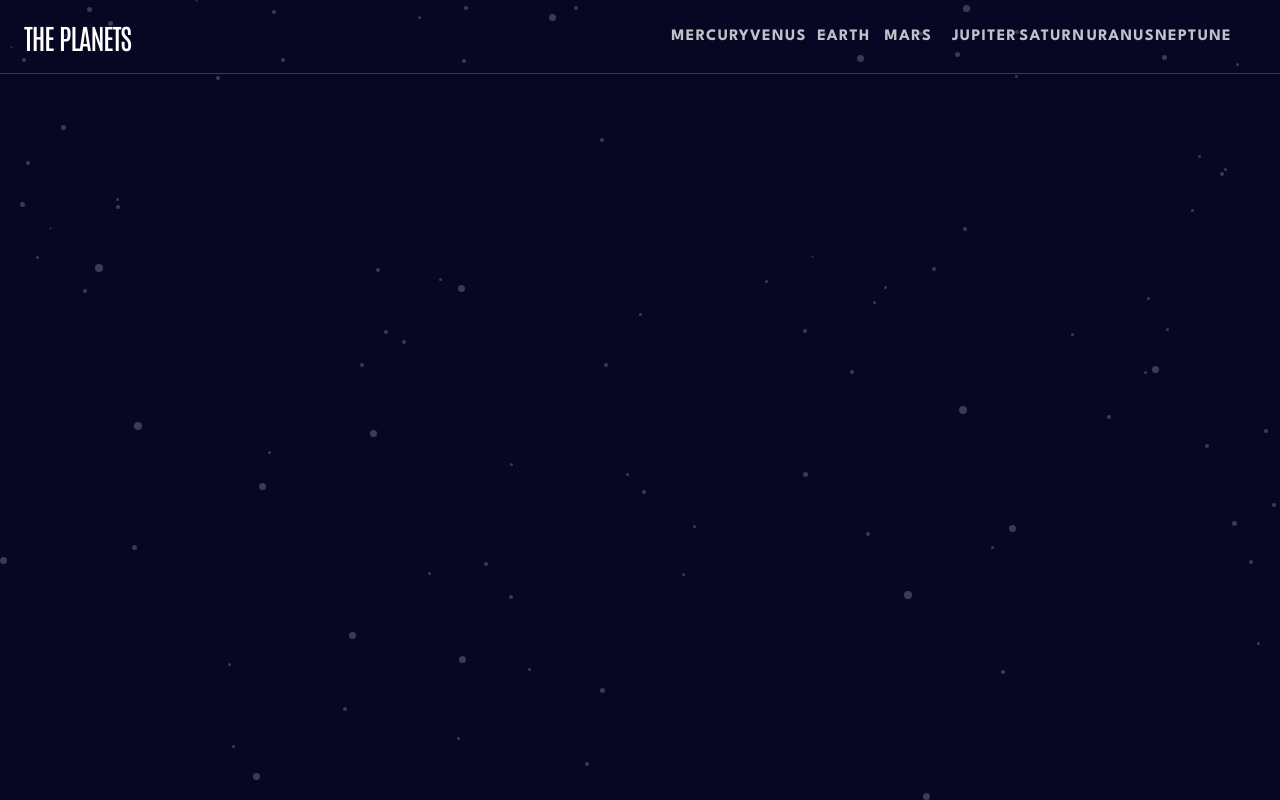
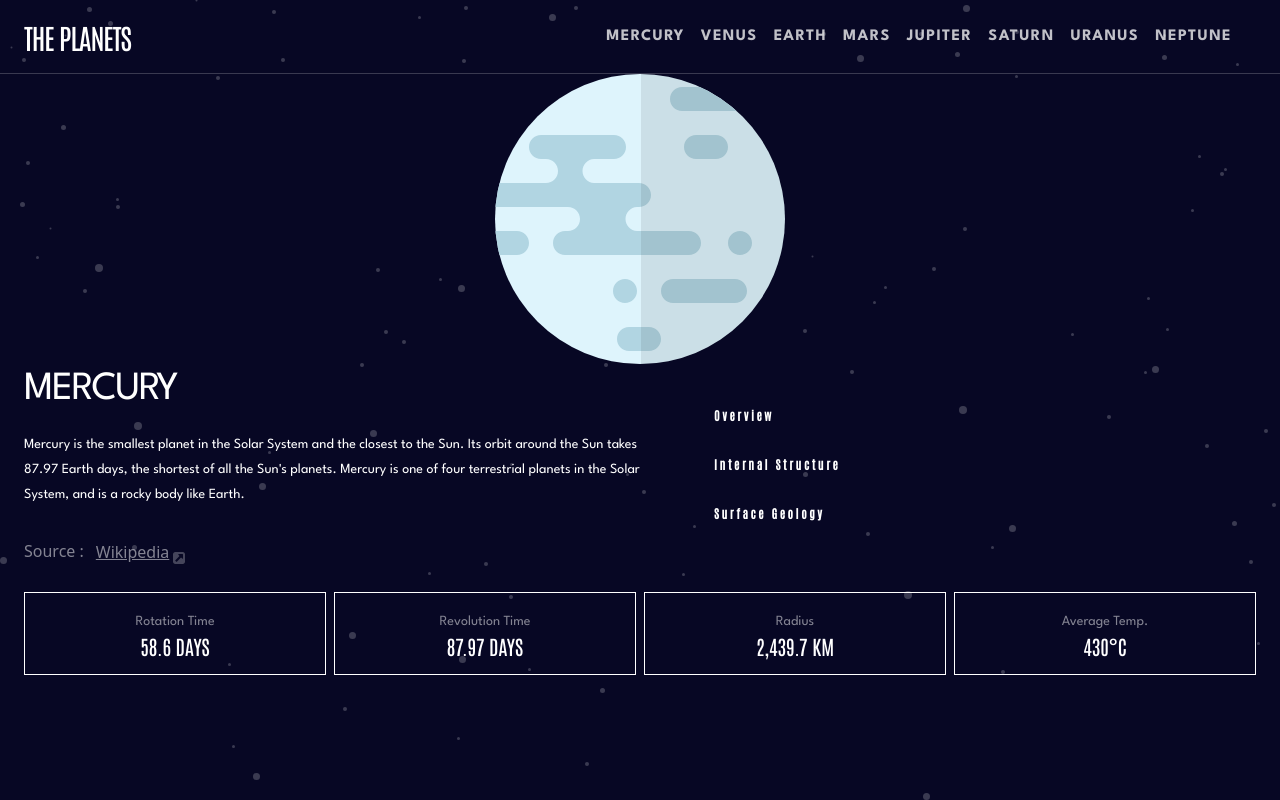
Before and after one commit to barnettet31/planet-fact-ts-react, a React (Create React App) app: page / in a window 1280 px wide. Built offline with nearby package versions, Linux system fonts and the light colour scheme.

Commit message:
created dynamic image sizes

```diff
--- a/src/components/button/button.component.tsx
+++ b/src/components/button/button.component.tsx
@@ -1,7 +1,7 @@
 import { Heading } from "../text/heading.component";
 
 type IButtonProps = {
-    children:JSX.Element;
+    children:JSX.Element | string;
     planet:string;
 
 }
@@ -17,7 +17,7 @@ const activeColors:{
     Uranus:"#1EC1A2",
     Neptune:"#2D68F0",
 }
-function Button  ({children, planet}:IButtonProps){
+export function Button  ({children, planet}:IButtonProps){
 return <div className={`bg-transparent hover:bg-[#D8D8D8] active:bg-[${activeColors[planet]}] text-left pl-[74px] py-3`}>
     <Heading type="h3">{children}</Heading>
 </div>
--- a/src/components/nav-bar/navbar.component.tsx
+++ b/src/components/nav-bar/navbar.component.tsx
@@ -50,7 +50,7 @@ interface IPlanetPathData  {
     linkClickedFunction: () => void;
 }
 function PlanetLink ({name, path, color, linkClickedFunction}:IPlanetPathData){
-    return ( <Link onClick={linkClickedFunction} className="w-full cursor-pointer" to={path}><li className="w-full "><div className="flex items-center justify-between w-full py-5 md:pb-7 md:py-0 lg:pb-0"><div className="flex items-center gap-6"><div className={`w-5 h-5 rounded-full ${color} md:hidden`}></div><p className="font-body font-bold font-[15px] leading-[25px] tracking-[1.36px] lg:opacity-75 lg:hover:opacity-100">{name.toUpperCase()}</p></div><img className="w-1 h-2 md:hidden" alt='' src={`${process.env.PUBLIC_URL}/images/icon-chevron.svg`}/></div></li></Link>)
+    return ( <Link onClick={linkClickedFunction} className="w-full cursor-pointer" to={path}><li className="w-full "><div className="flex items-center justify-between w-full py-5 md:justify-center md:pb-7 md:py-0 lg:pb-0"><div className="flex items-center gap-6"><div className={`w-5 h-5 rounded-full ${color} md:hidden`}></div><p className="font-body font-bold font-[15px] leading-[25px] tracking-[1.36px] lg:opacity-75 lg:hover:opacity-100">{name.toUpperCase()}</p></div><img className="w-1 h-2 md:hidden" alt='' src={`${process.env.PUBLIC_URL}/images/icon-chevron.svg`}/></div></li></Link>)
 }
 export function NavBar (){
     const [navShown, setNavShown ] = useState(false);
@@ -63,7 +63,7 @@ export function NavBar (){
             <img alt="" onClick={handleNavBurgerClick} className="w-6 h-4 md:hidden" src={`${process.env.PUBLIC_URL}/images/icon-hamburger.svg`}/>
             </div>
             <nav className={`fixed  h-screen w-screen  bg-[#070724] z-10 md:bg-transparent md:static md:w-full md:h-auto ease-in-out duration-200 top-[69px]  px-6 py-11 md:py-2 left-0 origin-top ${navShown? 'scale-y-100 opacity-100 md:opacity-100 md:scale-y-100':'scale-y-0 opacity-70 md:scale-y-100 md:opacity-100 '} `}>
-                <ul className='flex flex-col items-center justify-center md:flex-row md:justify-evenly'>
+                <ul className='flex flex-col items-center justify-center md:flex-row md:justify-evenly md:gap-4'>
                     {planets.map((planet)=><PlanetLink key={planet.name} linkClickedFunction={handleNavBurgerClick} {...planet}/>)}
 
 
--- a/src/data/data.json
+++ b/src/data/data.json
@@ -18,9 +18,9 @@
       "radius": "2,439.7 KM",
       "temperature": "430°c",
       "images": {
-        "planet": "./assets/planet-mercury.svg",
-        "internal": "./assets/planet-mercury-internal.svg",
-        "geology": "./assets/geology-mercury.png"
+        "planet": "/images/planet-mercury.svg",
+        "internal": "/images/planet-mercury-internal.svg",
+        "geology": "/images/geology-mercury.png"
       }
     },
     {
@@ -42,9 +42,9 @@
       "radius": "6,051.8 KM",
       "temperature": "471°c",
       "images": {
-        "planet": "./assets/planet-venus.svg",
-        "internal": "./assets/planet-venus-internal.svg",
-        "geology": "./assets/geology-venus.png"
+        "planet": "/images/planet-venus.svg",
+        "internal": "/images/planet-venus-internal.svg",
+        "geology": "/images/geology-venus.png"
       }
     },
     {
@@ -66,9 +66,9 @@
       "radius": "6,371 KM",
       "temperature": "16°c",
       "images": {
-        "planet": "./assets/planet-earth.svg",
-        "internal": "./assets/planet-earth-internal.svg",
-        "geology": "./assets/geology-earth.png"
+        "planet": "/images/planet-earth.svg",
+        "internal": "/images/planet-earth-internal.svg",
+        "geology": "/images/geology-earth.png"
       }
     },
     {
@@ -90,9 +90,9 @@
       "radius": "3,389.5 KM",
       "temperature": "-28°c",
       "images": {
-        "planet": "./assets/planet-mars.svg",
-        "internal": "./assets/planet-mars-internal.svg",
-        "geology": "./assets/geology-mars.png"
+        "planet": "/images/planet-mars.svg",
+        "internal": "/images/planet-mars-internal.svg",
+        "geology": "/images/geology-mars.png"
       }
     },
     {
@@ -114,9 +114,9 @@
       "radius": "69,911 KM",
       "temperature": "-108°c",
       "images": {
-        "planet": "./assets/planet-jupiter.svg",
-        "internal": "./assets/planet-jupiter-internal.svg",
-        "geology": "./assets/geology-jupiter.png"
+        "planet": "/images/planet-jupiter.svg",
+        "internal": "/images/planet-jupiter-internal.svg",
+        "geology": "/images/geology-jupiter.png"
       }
     },
     {
@@ -138,9 +138,9 @@
       "radius": "58,232 KM",
       "temperature": "-138°c",
       "images": {
-        "planet": "./assets/planet-saturn.svg",
-        "internal": "./assets/planet-saturn-internal.svg",
-        "geology": "./assets/geology-saturn.png"
+        "planet": "/images/planet-saturn.svg",
+        "internal": "/images/planet-saturn-internal.svg",
+        "geology": "/images/geology-saturn.png"
       }
     },
     {
@@ -162,9 +162,9 @@
       "radius": "25,362 KM",
       "temperature": "-195°c",
       "images": {
-        "planet": "./assets/planet-uranus.svg",
-        "internal": "./assets/planet-uranus-internal.svg",
-        "geology": "./assets/geology-uranus.png"
+        "planet": "/images/planet-uranus.svg",
+        "internal": "/images/planet-uranus-internal.svg",
+        "geology": "/images/geology-uranus.png"
       }
     },
     {
@@ -186,9 +186,9 @@
       "radius": "24,622 KM",
       "temperature": "-201°c",
       "images": {
-        "planet": "./assets/planet-neptune.svg",
-        "internal": "./assets/planet-neptune-internal.svg",
-        "geology": "./assets/geology-neptune.png"
+        "planet": "/images/planet-neptune.svg",
+        "internal": "/images/planet-neptune-internal.svg",
+        "geology": "/images/geology-neptune.png"
       }
     }
   ]
--- a/src/routes/planet.route.tsx
+++ b/src/routes/planet.route.tsx
@@ -1,6 +1,9 @@
 import React, { useState } from "react";
+import { Button } from "../components/button/button.component";
 import { BodyText } from "../components/text/body.component";
+import { Heading } from "../components/text/heading.component";
 import { IPlanet } from "../types/planet.type";
+import { returnPlanetSizes } from "../utils/helpers";
 
 type PlanetProps = {
   planet: IPlanet;
@@ -10,7 +13,11 @@ interface ISelectedListProps {
   planet: string;
   updateSelected: (contentToUpdateTo: string) => void;
 }
-function SelectedList({ selectedItem, updateSelected, planet }: ISelectedListProps) {
+function SelectedList({
+  selectedItem,
+  updateSelected,
+  planet,
+}: ISelectedListProps) {
   const planets = [
     {
       name: "Mercury",
@@ -47,12 +54,14 @@ function SelectedList({ selectedItem, updateSelected, planet }: ISelectedListPro
   ];
 
   return (
-    <ul className="flex justify-between w-full py-5 border-b-white/[0.2] border-b px-6">
+    <ul className="flex justify-between w-full py-5 border-b-white/[0.2] border-b px-6 mb-10">
       <li
         onClick={() => updateSelected("overview")}
         className={`relative after:absolute ${
           selectedItem === "overview" ? "after:scale-x-100" : "after:scale-x-0"
-        } after:ease-in-out after:origin-left after:duration-200 after:content-[''] after:h-[4px] after:w-full  after:-bottom-[80%] ${planets.find(element=>element.name === planet)?.color}`}
+        } after:ease-in-out after:origin-left after:duration-200 after:content-[''] after:h-[4px] after:w-full  after:-bottom-[80%] ${
+          planets.find((element) => element.name === planet)?.color
+        }`}
       >
         <BodyText
           additionalStyles={
@@ -66,7 +75,9 @@ function SelectedList({ selectedItem, updateSelected, planet }: ISelectedListPro
         onClick={() => updateSelected("structure")}
         className={`relative after:absolute ${
           selectedItem === "structure" ? "after:scale-x-100" : "after:scale-x-0"
-        }  after:content-[''] after:h-[4px] after:duration-200 after:ease-in-out after:origin-left after:w-full after:-bottom-[80%]  ${planets.find(element=>element.name === planet)?.color}`}
+        }  after:content-[''] after:h-[4px] after:duration-200 after:ease-in-out after:origin-left after:w-full after:-bottom-[80%]  ${
+          planets.find((element) => element.name === planet)?.color
+        }`}
       >
         <BodyText
           additionalStyles={
@@ -80,7 +91,9 @@ function SelectedList({ selectedItem, updateSelected, planet }: ISelectedListPro
         onClick={() => updateSelected("surface")}
         className={`relative after:absolute ${
           selectedItem === "surface" ? "after:scale-x-100" : "after:scale-x-0"
-        } after:content-[''] after:h-[4px]  after:duration-200 after:ease-in-out after:origin-left after:w-full after:-bottom-[80%]  ${planets.find(element=>element.name === planet)?.color}`}
+        } after:content-[''] after:h-[4px]  after:duration-200 after:ease-in-out after:origin-left after:w-full after:-bottom-[80%]  ${
+          planets.find((element) => element.name === planet)?.color
+        }`}
       >
         <BodyText
           additionalStyles={
@@ -93,8 +106,23 @@ function SelectedList({ selectedItem, updateSelected, planet }: ISelectedListPro
     </ul>
   );
 }
+interface IStatContainerProps{
+  stat:{
+    statName:string;
+    statData:string
+  };
+}
+function StatContainer ({stat}:IStatContainerProps){
+  return(
+    <div className="flex items-center justify-between px-6 py-4 border border-white md:flex-col md:w-1/4">
+      <BodyText additionalStyles="opacity-50">{stat.statName}</BodyText>
+      <p className="text-xl leading-6 uppercase font-display">{stat.statData}</p>
+    </div>
+  )
+}
 export function PlanetPage({ planet }: PlanetProps) {
   const [selectedItem, setSelectedItem] = useState("overview");
+  const EARTH_RADIUS = 6371;
   const handleSetSelected = (contentToUpdateTo: string) =>
     setSelectedItem(contentToUpdateTo);
   return (
@@ -106,6 +134,33 @@ export function PlanetPage({ planet }: PlanetProps) {
           selectedItem={selectedItem}
         />
       </div>
+      <div className="flex flex-col items-center justify-around px-6">
+        <img
+          src={process.env.PUBLIC_URL + planet.images.planet}
+          alt={planet.name}
+          className={`${returnPlanetSizes(planet.name)}`}
+        />
+        <div className="flex flex-col justify-between">
+          <div className="flex flex-col items-center md:flex-row">
+            <div className="flex flex-col items-center md:items-start md:w-1/2">
+            <Heading type="h2">{planet.name.toUpperCase()}</Heading>
+            <BodyText additionalStyles="text-center md:text-left mt-4 mb-8">
+              {planet.overview.content}
+            </BodyText>
+            <div className="flex items-center gap-3">
+            <p className="font-[12px] leading-[25px] opacity-50">Source : </p> <a className="flex items-end underline opacity-50" href={planet.overview.source}> Wikipedia <img className="ml-1" src={process.env.PUBLIC_URL +"/images/icon-source.svg"} alt=""/></a>
+            </div></div>
+            <div className="hidden md:flex md:flex-col md:w-1/2">
+              <Button planet={planet.name}>Overview</Button>
+              <Button planet={planet.name}>Internal Structure</Button>
+              <Button planet={planet.name}>Surface Geology</Button>
+            </div>
+          </div>
+          <div className="flex flex-col gap-2 md:w-full md:flex-row mt-7 md:justify-between">
+            {[{statName:'Rotation Time',statData:planet.rotation},{statName:'Revolution Time', statData:planet.revolution},{statName:'Radius', statData:planet.radius},{statName:'Average Temp.',statData:planet.temperature}].map(stat=><StatContainer key={Math.random()} stat={stat}/>)}
+          </div>
+        </div>
+      </div>
     </div>
   );
 }
--- /dev/null
+++ b/src/utils/helpers.js
@@ -0,0 +1,22 @@
+export const returnPlanetSizes = (planet) => {
+  switch (planet) {
+    case "Mercury":
+    return 'w-[6.9375rem] md:w-[11.5rem] lg:w-[18.125rem]'
+    case "Venus":
+     return "w-[9.625rem] md:w-[15.8125rem] lg:w-[25rem]"
+    case "Earth":
+     return "w-[10.8125rem] md:w-[17.8125rem] lg:w-[28.125rem]"
+    case "Mars":
+     return "w-[8.0625rem] md:w-[13.3125rem] lg:w-[21rem]"
+    case "Jupiter":
+     return "w-[14rem] md:w-[23.0625rem] lg:w-[36.375rem]"
+    case "Saturn":
+     return "w-[16rem] md:w-[26.375rem] lg:w-[41.625rem]"
+    case "Uranus":
+     return "w-[11rem] md:w-[18.125rem] lg:w-[28.625rem]"
+    case "Neptune":
+     return "w-[10.8125rem] md:w-[17.8125rem] lg:w-[28.125rem]"
+    default:
+      return "";
+  }
+};
```
